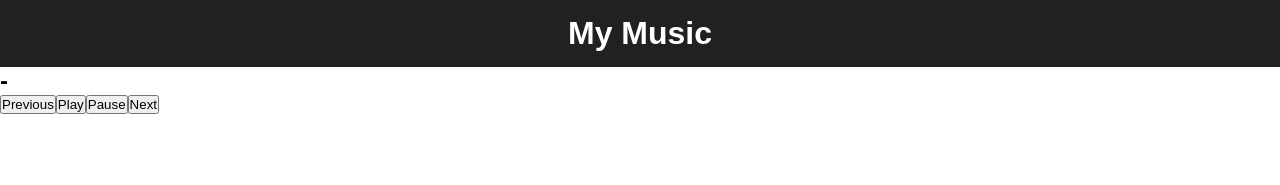
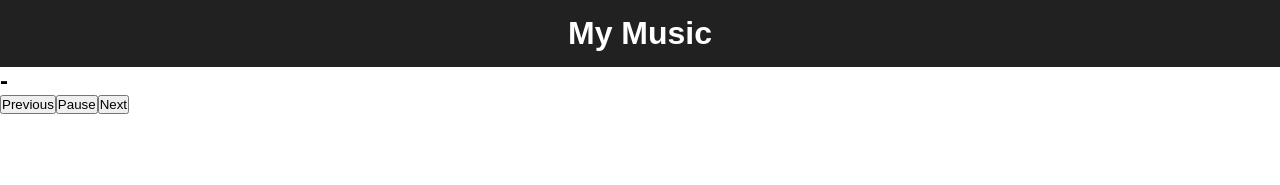
Before and after one commit to ldurniat/Music-App-Vue, a Vue app: page / in a window 1280 px wide. Shown: the top 185 px of the page. Built offline with nearby package versions, Linux system fonts and the light colour scheme.

Commit message:
Show Play button only when song is playing otherwise show Pause button

```diff
--- a/src/App.vue
+++ b/src/App.vue
@@ -37,8 +37,8 @@ function created() {
             </h2>
             <div class="controls">
                 <button class="prev">Previous</button>
-                <button class="play">Play</button>
-                <button class="pause">Pause</button>
+                <button class="play" v-if="isPlaying">Play</button>
+                <button class="pause" v-else>Pause</button>
                 <button class="next">Next</button>
             </div>
         </section>
```
